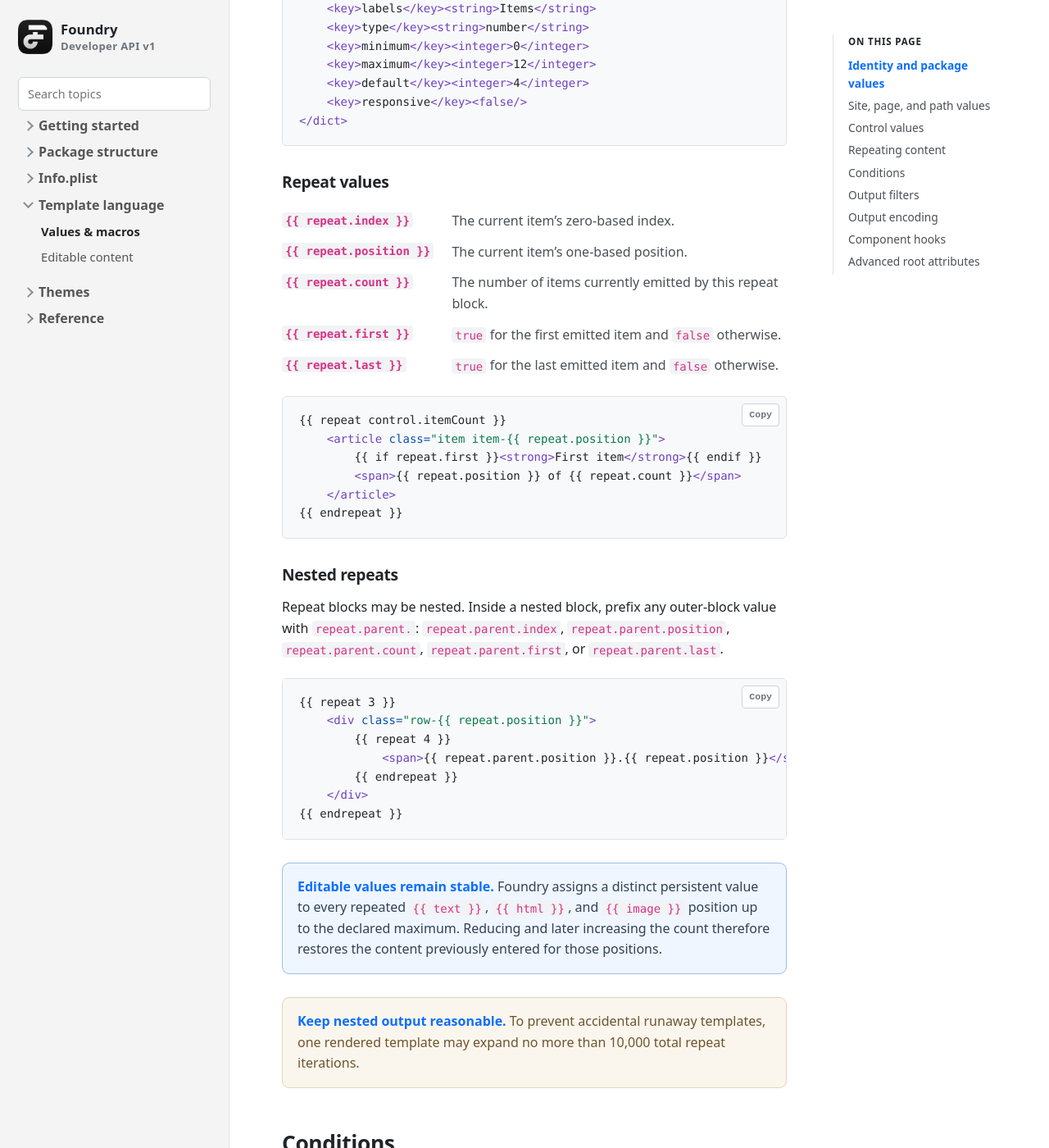
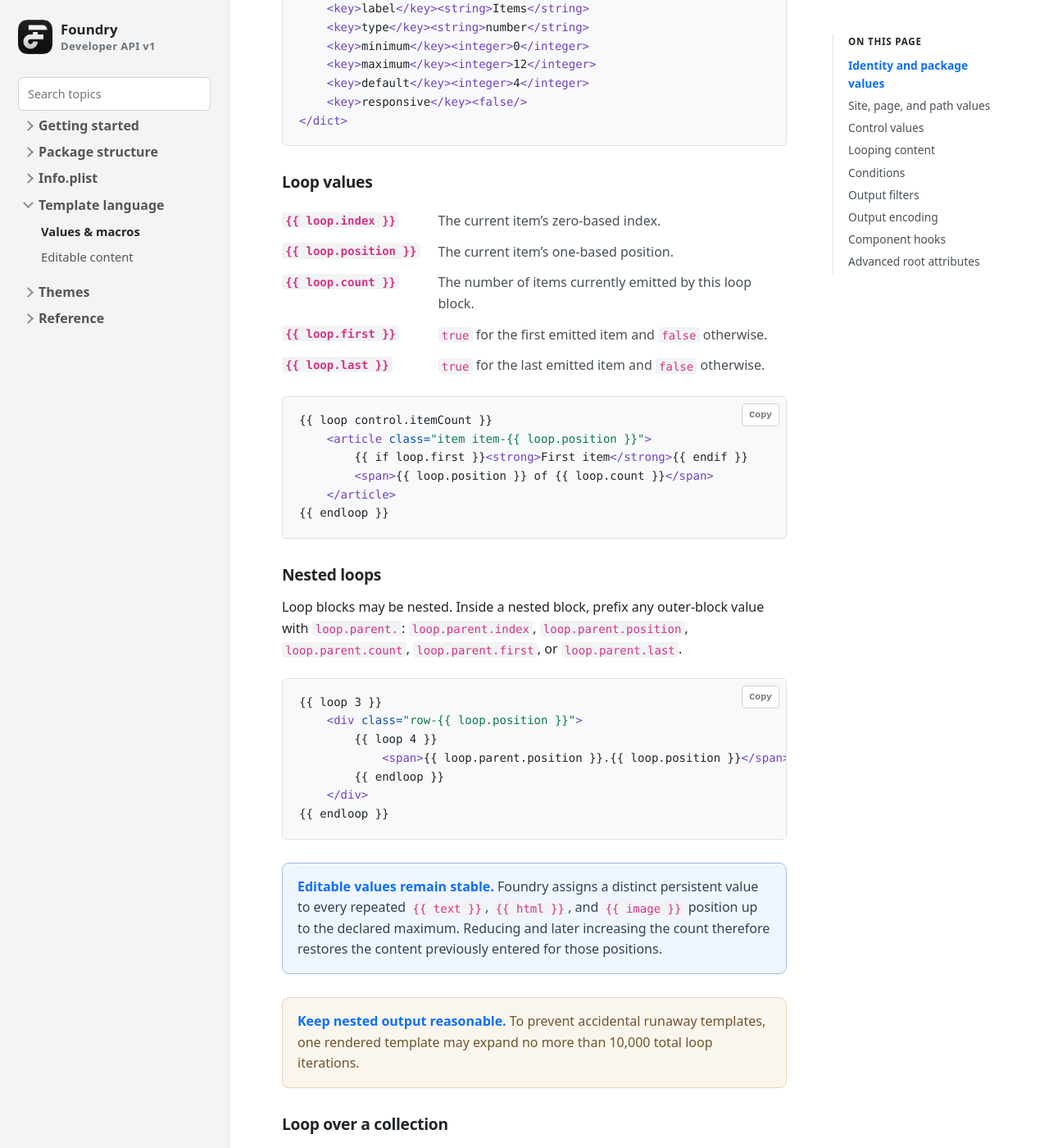
Before and after one commit to doobox/foundry-developer-api, a Jekyll site: the page built from template-values.md, in a window 1280 px wide and 1400 px high, scrolled down 3962 px. Shown: the whole window at 82% size. Built offline with Jekyll 4.4.1, drawn with Linux system fonts in a browser that asks for light colours; some of the changed text lies outside the part shown.

Commit message:
Document loop and navigation template APIs

````diff
--- a/template-values.md
+++ b/template-values.md
@@ -119,27 +119,27 @@
 
 <p>The index must refer to an item declared by the control’s <code>count</code>. See <a href="control-arrays.html">Control arrays</a>.</p>
 </section>
-<h2 id="repeating-content">Repeating content</h2>
-<p>Use a <code>repeat</code> block to generate the same template content a fixed or user-controlled number of times. The block may contain markup, template values, conditions, editable text, editable HTML, images, and nested repeat blocks.</p>
+<h2 id="repeating-content">Looping content</h2>
+<p>Use a <code>loop</code> block to generate the same template content a fixed or user-controlled number of times. The block may contain markup, template values, conditions, editable text, editable HTML, images, and nested loop blocks.</p>
 
 
 <div markdown="1">
 
 ```html
 <div class="gallery{{ component.class }}" {{ component.attributes }}>
-    {{ repeat 8 }}
+    {{ loop 8 }}
         <figure>
             {{ image }}
             <figcaption>{{ text="Image caption" }}</figcaption>
         </figure>
-    {{ endrepeat }}
+    {{ endloop }}
 </div>
 ```
 
 </div>
 
 
-<p>A literal count must be a whole number from <code>0</code> through <code>100</code>. Each <code>repeat</code> requires a matching <code>endrepeat</code>.</p>
+<p>A literal count must be a whole number from <code>0</code> through <code>100</code>. Each <code>loop</code> requires a matching <code>endloop</code>.</p>
 
 <h3>Use a control for the count</h3>
 <p>Reference a number or slider control when the component user should choose how many items appear. The control must declare an explicit finite <code>maximum</code> from <code>0</code> through <code>100</code>. Foundry rounds the current value down to a whole number and constrains it to the control’s supported range.</p>
@@ -149,9 +149,9 @@
 
 ```html
 <ul class="items{{ component.class }}" {{ component.attributes }}>
-    {{ repeat control.itemCount }}
+    {{ loop control.itemCount }}
         <li>{{ text="Item" }}</li>
-    {{ endrepeat }}
+    {{ endloop }}
 </ul>
 ```
 
@@ -163,7 +163,7 @@
 ```xml
 <dict>
     <key>id</key><string>itemCount</string>
-    <key>labels</key><string>Items</string>
+    <key>label</key><string>Items</string>
     <key>type</key><string>number</string>
     <key>minimum</key><integer>0</integer>
     <key>maximum</key><integer>12</integer>
@@ -175,17 +175,17 @@
 </div>
 
 
-<h3>Repeat values</h3>
+<h3>Loop values</h3>
 <dl class="syntax-list">
-<dt><code>{{ repeat.index }}</code></dt>
+<dt><code>{{ loop.index }}</code></dt>
 <dd>The current item’s zero-based index.</dd>
-<dt><code>{{ repeat.position }}</code></dt>
+<dt><code>{{ loop.position }}</code></dt>
 <dd>The current item’s one-based position.</dd>
-<dt><code>{{ repeat.count }}</code></dt>
-<dd>The number of items currently emitted by this repeat block.</dd>
-<dt><code>{{ repeat.first }}</code></dt>
+<dt><code>{{ loop.count }}</code></dt>
+<dd>The number of items currently emitted by this loop block.</dd>
+<dt><code>{{ loop.first }}</code></dt>
 <dd><code>true</code> for the first emitted item and <code>false</code> otherwise.</dd>
-<dt><code>{{ repeat.last }}</code></dt>
+<dt><code>{{ loop.last }}</code></dt>
 <dd><code>true</code> for the last emitted item and <code>false</code> otherwise.</dd>
 </dl>
 
@@ -193,31 +193,31 @@
 <div markdown="1">
 
 ```html
-{{ repeat control.itemCount }}
-    <article class="item item-{{ repeat.position }}">
-        {{ if repeat.first }}<strong>First item</strong>{{ endif }}
-        <span>{{ repeat.position }} of {{ repeat.count }}</span>
+{{ loop control.itemCount }}
+    <article class="item item-{{ loop.position }}">
+        {{ if loop.first }}<strong>First item</strong>{{ endif }}
+        <span>{{ loop.position }} of {{ loop.count }}</span>
     </article>
-{{ endrepeat }}
+{{ endloop }}
 ```
 
 </div>
 
 
-<h3>Nested repeats</h3>
-<p>Repeat blocks may be nested. Inside a nested block, prefix any outer-block value with <code>repeat.parent.</code>: <code>repeat.parent.index</code>, <code>repeat.parent.position</code>, <code>repeat.parent.count</code>, <code>repeat.parent.first</code>, or <code>repeat.parent.last</code>.</p>
+<h3>Nested loops</h3>
+<p>Loop blocks may be nested. Inside a nested block, prefix any outer-block value with <code>loop.parent.</code>: <code>loop.parent.index</code>, <code>loop.parent.position</code>, <code>loop.parent.count</code>, <code>loop.parent.first</code>, or <code>loop.parent.last</code>.</p>
 
 
 <div markdown="1">
 
 ```html
-{{ repeat 3 }}
-    <div class="row-{{ repeat.position }}">
-        {{ repeat 4 }}
-            <span>{{ repeat.parent.position }}.{{ repeat.position }}</span>
-        {{ endrepeat }}
+{{ loop 3 }}
+    <div class="row-{{ loop.position }}">
+        {{ loop 4 }}
+            <span>{{ loop.parent.position }}.{{ loop.position }}</span>
+        {{ endloop }}
     </div>
-{{ endrepeat }}
+{{ endloop }}
 ```
 
 </div>
@@ -226,7 +226,57 @@
 <div class="note">
 <strong>Editable values remain stable.</strong> Foundry assigns a distinct persistent value to every repeated <code>{{ text }}</code>, <code>{{ html }}</code>, and <code>{{ image }}</code> position up to the declared maximum. Reducing and later increasing the count therefore restores the content previously entered for those positions.</div>
 <div class="callout warning">
-<strong>Keep nested output reasonable.</strong> To prevent accidental runaway templates, one rendered template may expand no more than 10,000 total repeat iterations.</div>
+<strong>Keep nested output reasonable.</strong> To prevent accidental runaway templates, one rendered template may expand no more than 10,000 total loop iterations.</div>
+
+<h3>Loop over a collection</h3>
+<p>Use <code>as</code> to give each collection item a local name. Collection loops work with navigation, page and published-asset collections. A collection is limited to 100 emitted items.</p>
+
+<div markdown="1">
+
+```html
+{{ loop navigation.items as item }}
+    <a href="{{ item.href }}">{{ item.title }}</a>
+{{ endloop }}
+```
+
+</div>
+
+<p>Add a <code>where</code> expression to filter items before Foundry calculates <code>loop.index</code>, <code>loop.position</code>, <code>loop.count</code>, <code>loop.first</code> and <code>loop.last</code>.</p>
+
+<div markdown="1">
+
+```html
+{{ loop assets.published as asset where asset.isImage }}
+    <img src="{{ asset.href }}" alt="">
+{{ endloop }}
+```
+
+</div>
+
+<h3>Navigation collections</h3>
+<dl class="syntax-list">
+<dt><code>navigation.items</code></dt><dd>Top-level pages included in navigation, in page-tree order.</dd>
+<dt><code>navigation.current.children</code></dt><dd>Visible children of the current page.</dd>
+<dt><code>navigation.current.siblings</code></dt><dd>Visible pages with the same parent as the current page.</dd>
+<dt><code>navigation.ancestors</code></dt><dd>The current page’s ancestors, from the root downward.</dd>
+<dt><code>navigation.breadcrumbs</code></dt><dd>The ancestors followed by the current page.</dd>
+<dt><code>navigation.previous</code></dt><dd>The previous visible page, when present.</dd>
+<dt><code>navigation.next</code></dt><dd>The next visible page, when present.</dd>
+</dl>
+
+<p>A navigation item provides <code>id</code>, <code>title</code>, <code>href</code>, <code>slug</code>, <code>depth</code>, <code>current</code>, <code>ancestor</code>, <code>home</code>, <code>hasChildren</code> and <code>children</code>. Users control membership with the page Inspector’s <strong>Include in Navigation</strong> setting. If a page is excluded, its visible descendants are promoted one level.</p>
+
+<h3>Page and asset collections</h3>
+<dl class="syntax-list">
+<dt><code>pages.all</code></dt><dd>All site pages.</dd>
+<dt><code>pages.current</code></dt><dd>The page currently being rendered.</dd>
+<dt><code>pages.home</code></dt><dd>The site’s home page.</dd>
+<dt><code>assets.published</code></dt><dd>All assets placed in the published page tree.</dd>
+<dt><code>assets.images</code></dt><dd>Published assets with an image media type.</dd>
+<dt><code>assets.documents</code></dt><dd>Published non-image assets.</dd>
+</dl>
+
+<p>An asset item provides <code>id</code>, <code>filename</code>, <code>href</code>, <code>mediaType</code>, <code>width</code>, <code>height</code> and <code>isImage</code>.</p>
 <h2>Conditions</h2>
 <p>Use an expression after <code>if</code> or <code>elseif</code>. Expressions can combine control values, numbers, quoted Strings, Booleans and the mutually exclusive <code>canvas</code>, <code>preview</code>, and <code>published</code> environment values.</p>
 
````
